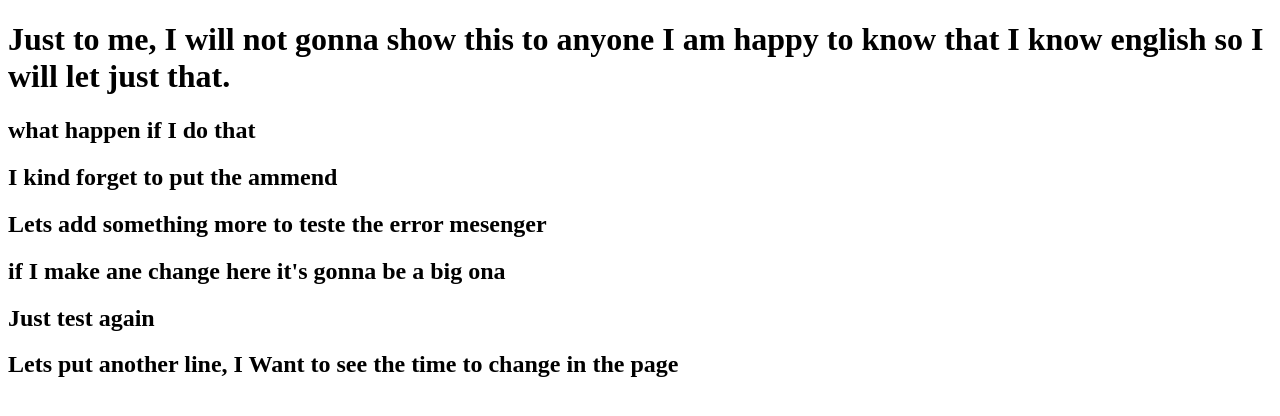
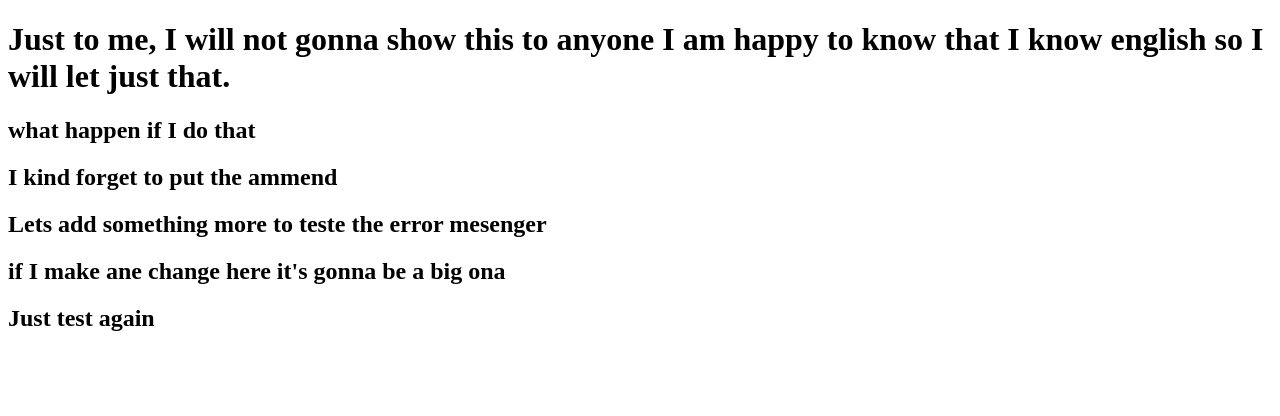
Before and after one commit to danielgomes312/clone-tabnews, a Next.js app: page / in a window 1280 px wide. Shown: the top 416 px of the page. Built offline with nearby package versions, Linux system fonts and the light colour scheme.

Commit message:
makes `database.js` `client.conect()` more robost for error

```diff
--- a/infra/database.js
+++ b/infra/database.js
@@ -9,10 +9,16 @@ async function query(queryObject) {
     database: process.env.POSTGRES_DB,
     password: process.env.POSTGRES_PASSWORD,
   });
-
-  await client.connect();
+  console.log("Credenciais do Postgres:", {
+    host: process.env.POSTGRES_HOST,
+    port: process.env.POSTGRES_PORT,
+    user: process.env.POSTGRES_USER,
+    database: process.env.POSTGRES_DB,
+    password: process.env.POSTGRES_PASSWORD,
+  });
 
   try {
+    await client.connect();
     const result = await client.query(queryObject);
     return result;
   } catch (error) {
--- a/pages/index.js
+++ b/pages/index.js
@@ -10,9 +10,6 @@ function Home() {
       <h2>Lets add something more to teste the error mesenger</h2>
       <h2>if I make ane change here it's gonna be a big ona</h2>
       <h2>Just test again</h2>
-      <h2>
-        Lets put another line, I Want to see the time to change in the page
-      </h2>
     </div>
   );
 }
```
